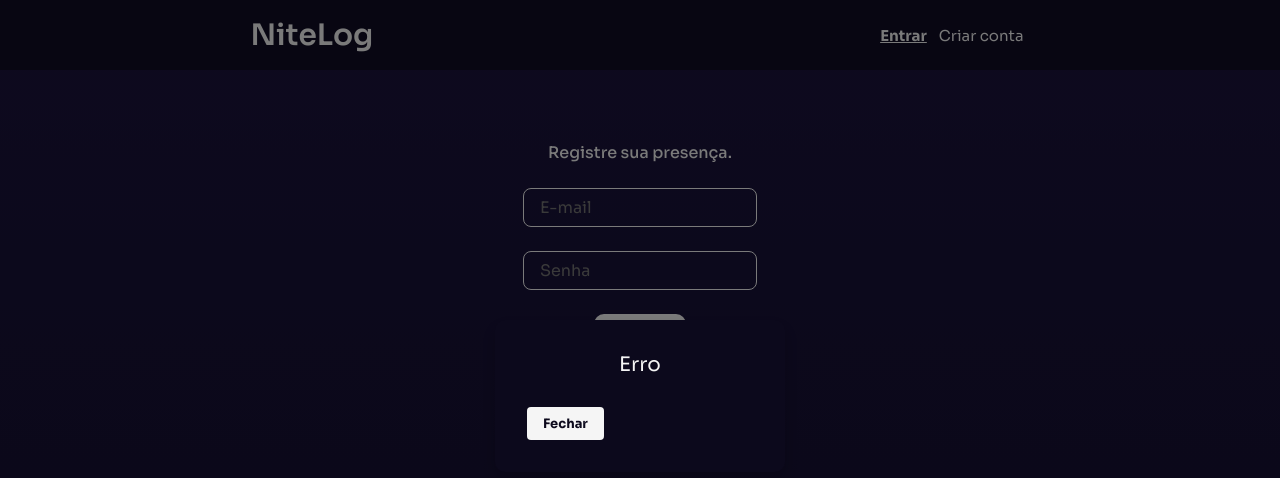
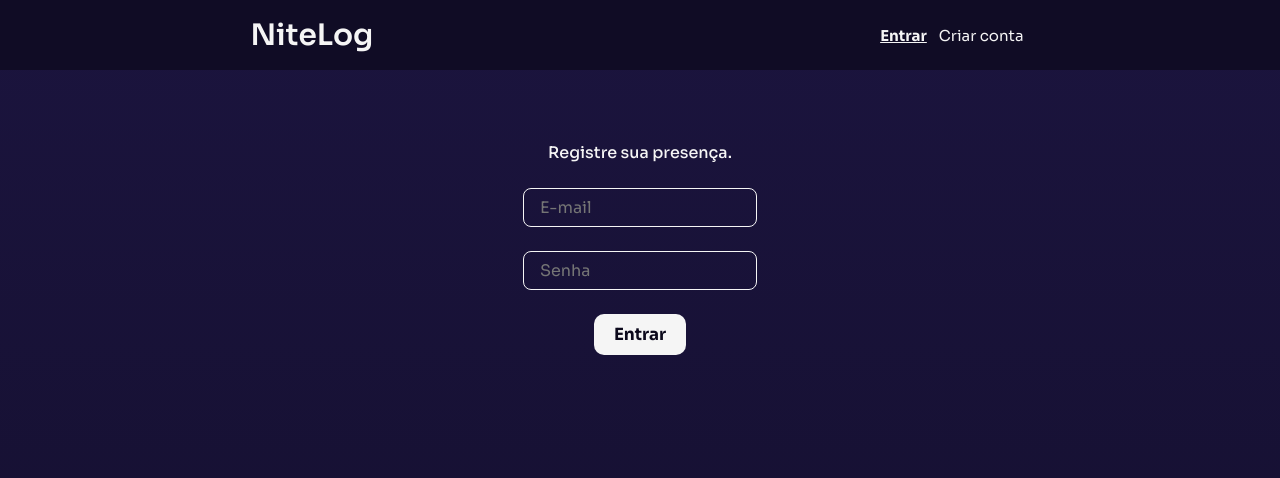
Before and after one commit to Filipe-Santos17/nite-log, a React (Create React App) app: page /auth in a window 1280 px wide. Shown: the top 478 px of the page. Built offline with nearby package versions, Linux system fonts and the light colour scheme.

Commit message:
Changed color on ErrorModal

```diff
--- a/src/modules/attendance-schedule/components/ScheduleTable/remove-schedule-modal/RemoveScheduleModal.tsx
+++ b/src/modules/attendance-schedule/components/ScheduleTable/remove-schedule-modal/RemoveScheduleModal.tsx
@@ -29,7 +29,7 @@ const RemoveScheduleModal = ({setIsModalOpen, dayOfWeek, removeSchedule}: Remove
             <div className="input-modal">
                 <span className="modal-title">Remover horário</span>
                 <p>Tem certeza que deseja remover o horário?</p>
-                <div className="btn-area">
+                <div className="btn-area-error">
                     <FilledButton
                         title="Cancelar"
                         className="cancel-btn"
--- a/src/modules/core/components/modal/ModalBox.tsx
+++ b/src/modules/core/components/modal/ModalBox.tsx
@@ -4,11 +4,12 @@ import './ModalBox.css';
 
 type ModalBoxProps = {
     onClick: MouseEventHandler<HTMLDivElement>;
+    className?: string;
 }
 
-const ModalBox = ({onClick, children}: PropsWithChildren<ModalBoxProps>) => {
+const ModalBox = ({onClick, className, children}: PropsWithChildren<ModalBoxProps>) => {
     return (
-        <div className="modal-box" onClick={onClick}>
+        <div className={`modal-box ${className}`} onClick={onClick}>
             <div className="modal-content">
                 {children}
             </div>
--- a/src/modules/user-auth/components/error-modal/ErrorModal.css
+++ b/src/modules/user-auth/components/error-modal/ErrorModal.css
@@ -1,24 +1,32 @@
+.error-modal > div {
+    background-color: #F5F5F5;
+    box-shadow: 0 0.5rem 1rem rgba(0, 0, 0, 0.25);
+}
+
 .modal {
     display: flex;
     flex-direction: column;
     justify-content: center;
     align-items: center;
     padding: 12px;
-    color: var(--text-color);
+    /*color: var(--text-color);*/
+    color: var(--bg-main);
 }
 
 .modal-title {
     font-size: 1.25rem;
+    margin-bottom: 16px;
 }
 
 .modal > p {
     font-size: 14px;
-    margin-bottom: 16px;
+    margin-bottom: 28px;
 }
 
-.btn-area {
+.btn-area-error {
     display: flex;
     justify-content: center;
+    align-items: center;
     width: 100%;
 }
 
@@ -28,4 +36,6 @@
     border: none;
     border-radius: 4px;
     cursor: pointer;
+    color: var(--text-color);
+    background-color: var(--bg-main);
 }
--- a/src/modules/user-auth/components/error-modal/ErrorModal.tsx
+++ b/src/modules/user-auth/components/error-modal/ErrorModal.tsx
@@ -6,7 +6,7 @@ import "./ErrorModal.css";
 
 type ErrorModalProps = {
     setIsModalOpen: (isOpen: boolean) => void;
-    error: string | undefined;
+    error: string | undefined | null;
 }
 
 const ErrorModal = ({setIsModalOpen, error}: ErrorModalProps) => {
@@ -21,11 +21,11 @@ const ErrorModal = ({setIsModalOpen, error}: ErrorModalProps) => {
     }
 
     return (
-        <ModalBox onClick={closeModal}>
+        <ModalBox onClick={closeModal} className="error-modal">
             <div className="modal">
                 <span className="modal-title">Erro</span>
                 <p>{error}</p>
-                <div className="btn-area">
+                <div className="btn-area-error">
                     <FilledButton
                         title="Fechar"
                         className="btn"
--- a/src/modules/user-auth/components/login-signup/LoginPage.tsx
+++ b/src/modules/user-auth/components/login-signup/LoginPage.tsx
@@ -29,7 +29,7 @@ const LoginPage = () => {
     } = useAuth()
 
     const [isError, setIsError] = useState(false);
-    const [loginError, setLoginError] = useState<string | undefined>("");
+    const [loginError, setLoginError] = useState<string | null | undefined>(null);
     const [isModalOpen, setIsModalOpen] = useState(false);
     const [formValues, setFormValues] = useState<FormValues>({
         email: '',
@@ -62,7 +62,7 @@ const LoginPage = () => {
     }, [user])
 
     useEffect(() => {
-        if (error !== "" || error !== undefined) {
+        if (error) {
             setLoginError(error);
             setIsModalOpen(true);
         }
--- a/src/modules/user-auth/components/login-signup/SignupPage.tsx
+++ b/src/modules/user-auth/components/login-signup/SignupPage.tsx
@@ -30,7 +30,7 @@ const SignupPage = () => {
     } = useAuth();
 
     const [isError, setIsError] = useState(false);
-    const [signupError, setSignupError] = useState<string | undefined>("");
+    const [signupError, setSignupError] = useState<string | undefined | null>(null);
     const [isModalOpen, setIsModalOpen] = useState(false);
     const [formValues, setFormValues] = useState<FormValues>({
         username: '',
@@ -69,7 +69,7 @@ const SignupPage = () => {
     }, [user]);
 
     useEffect(() => {
-        if (error !== "" || error !== undefined) {
+        if (error) {
             setSignupError(error);
             setIsModalOpen(true);
         }
```
